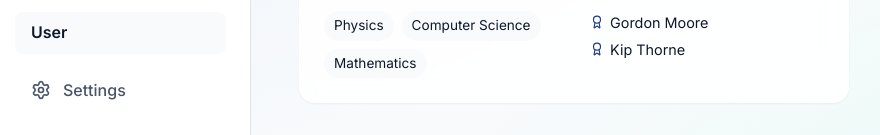
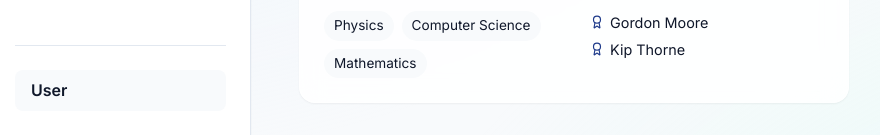
Before and after one commit to AKSHAT9122/admit-genius, a React (Vite) app: page /discovery in a window 1280 px wide. Shown: the part 1992-2127 px from the top of the page, without its empty margins (9-889 px from the left). Built offline with nearby package versions, Linux system fonts and the light colour scheme; no server answers.

Commit message:
UI: Remove Settings link from sidebar footer

```diff
--- a/src/layouts/DashboardLayout.jsx
+++ b/src/layouts/DashboardLayout.jsx
@@ -73,10 +73,6 @@ export default function DashboardLayout({ children }) {
                {user?.firstName || 'User'}
              </span>
           </div>
-          <Link to="#" style={{ display: 'flex', alignItems: 'center', gap: '12px', color: 'var(--text-secondary)', padding: '8px 16px', fontWeight: '500' }}>
-            <Settings size={20} />
-            Settings
-          </Link>
         </div>
       </nav>
 
```
